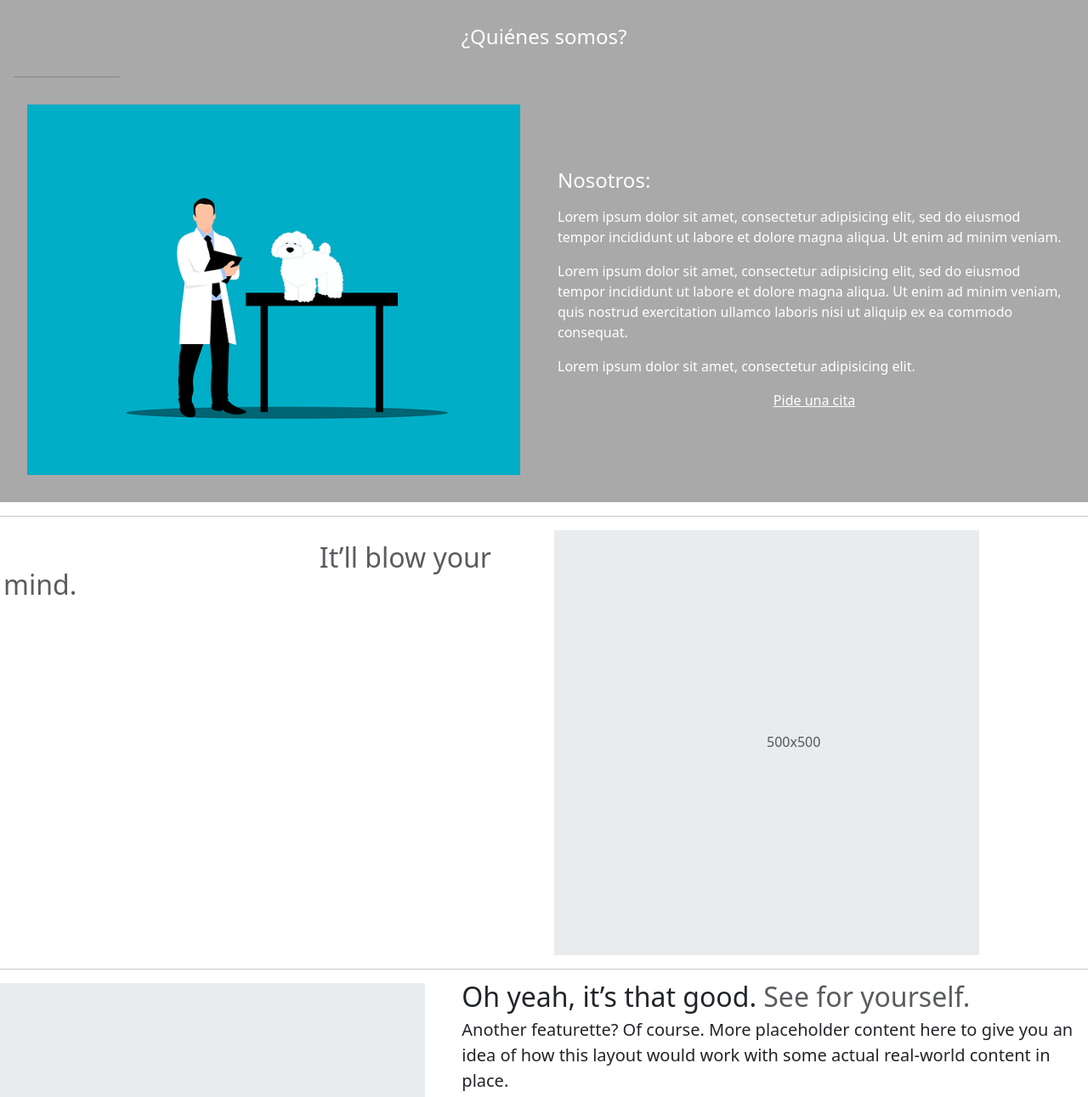
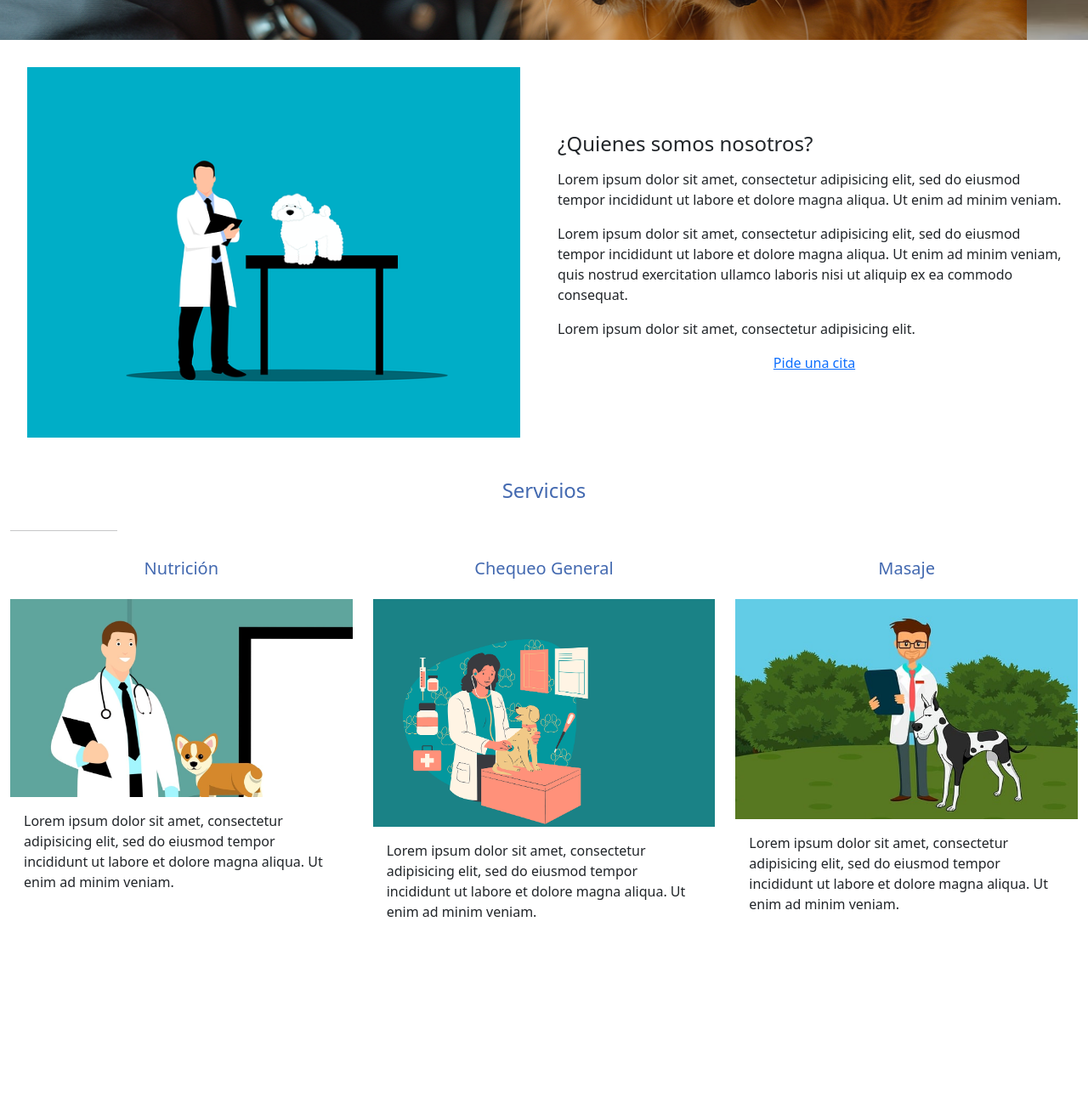
Before and after one commit to shr7irley/Veterinaria, a plain HTML site: page index.html in a window 1280 px wide. Shown: the part 653-1944 px from the top of the page at 85% size. After the commit the page ends 1770 px from the top, so only its background shows below. Drawn offline with nearby package versions, Linux system fonts and the light colour scheme.

Commit message:
Add files via upload
Se actualiza la sección Nosotros

```diff
--- a/index.html
+++ b/index.html
@@ -39,42 +39,36 @@
               </li>
             </div>
         </div>
-      </nav>
-    <!--Aqui termina el menu de navegacion-->
+      </nav>   <!--Aqui termina el menu de navegacion-->
 
 
       <!--Aqui va el carrusel de imagenes-->
       <div id="Inicio" class="carousel slide" data-bs-ride="carousel">
         <div class="carousel-inner">
           <div class="carousel-item active">
-            <img src="img/carrusel1.1.jpg" style="height: 650px;" class="d-block w-100" alt="...">
+            <img src="img/carrusel1.png" style="height: 700px;" class="d-block w-100" alt="...">
           </div>
           <div class="carousel-item">
-            <img src="img/carrusel2.2.png" style="height: 650px;" class="d-block w-100" alt="...">
+            <img src="img/carrusel2.jpg" style="height: 700px;" class="d-block w-100" alt="...">
           </div>
           <div class="carousel-item">
-            <img src="img/carrusel3.3.jpg" style="height: 650px;" class="d-block w-100" alt="...">
+            <img src="img/carrusel3.jpg" style="height: 700px;" class="d-block w-100" alt="...">
           </div>
         </div>
-      </div>
+      </div>    <!--Aqui termina el carrusel de imagenes-->
 
-      <!-- INICIO SECCIÓN NOSOTROS-->
+      <!-- Aqui empieza la seccion de nosotros-->
 
-	<section class="container-fluid bg-color-azul p-3" id="Nosotros">
+	<section class="container-fluid bg-color-gris p-3" id="Nosotros">
 
-		<h4 class="text-white text-center p-3">
-			¿Quiénes somos?
-		</h4>
-
-		<hr class="hrblanco">
 
 		<div class="row  align-items-center">
 			<div class="col-12 col-lg-6">
 				<img src="img/nosotros.png" class="img-fluid p-3" alt="nosotros">
 			</div>
-			<div class="col-12 col-lg-6 text-white p-3">
+			<div class="col-12 col-lg-6 p-3">
 				<h4 class="my-3">
-					Nosotros:
+					¿Quienes somos nosotros?
 				</h4>
 				<p>
 					Lorem ipsum dolor sit amet, consectetur adipisicing elit, sed do eiusmod
@@ -93,55 +87,65 @@
 				</p>
 
 				<p class="text-center">
-					<a href="#" class="font-weigth-bolder-bold text-white">Pide una cita</a>
+					<a href="#" class="font-weigth-bolder-bold">Pide una cita</a>
 				</p>
 			</div>
 		</div>
+	</section>	<!-- Aqui empieza la seccion nosotros-->
+
+    <!-- Aqui empieza la seccio de servicios-->
+
+    <section class="container-fluid" id="servicios">
+
+		<h4 class="text-center p-3 font-color-general">
+			Servicios
+		</h4>
+
+		<hr class="hrazul">
+
+		<div class="row">
+			<div class="col-12 col-lg-4">
+				<h5 class="font-color-general text-center p-3">Nutrición</h5>
+				<img src="img/carrusel1.1.jpg" class="img-fluid" alt="imagen nutricion">
+				<p class="p-3">
+					Lorem ipsum dolor sit amet, consectetur adipisicing elit, sed do eiusmod
+					tempor incididunt ut labore et dolore magna aliqua. Ut enim ad minim veniam.
+				</p>
+
+			</div>
+
+			<div class="col-12 col-lg-4">
+				<h5 class="font-color-general text-center p-3">Chequeo General</h5>
+				<img src="img/carrusel2.2.png" class="img-fluid" alt="imagen chequeo">
+				<p class="p-3">
+					Lorem ipsum dolor sit amet, consectetur adipisicing elit, sed do eiusmod
+					tempor incididunt ut labore et dolore magna aliqua. Ut enim ad minim veniam.
+				</p>
+			</div>
+
+			<div class="col-12 col-lg-4">
+				<h5 class="font-color-general text-center p-3">Masaje</h5>
+				<img src="img/carrusel3.3.jpg" class="img-fluid" alt="imagen masaje">
+				<p class="p-3">
+					Lorem ipsum dolor sit amet, consectetur adipisicing elit, sed do eiusmod
+					tempor incididunt ut labore et dolore magna aliqua. Ut enim ad minim veniam.
+				</p>
+			</div>
+
+		</div>
+
+
+
 	</section>
 
-	<!-- FIN SECCIÓN NOSOTROS-->
 
-     <!--Aqui termina el carrusel de imagenes-->
+    <!--Aqui empieza los estudiantes-->
+    <section>
 
-     <hr class="featurette-divider">
+    </section>
 
-     <div class="row featurette">
-       <div class="col-12 col-lg-6 text-white p-3">
-         <h2 class="featurette-heading fw-normal lh-1">First featurette heading. <span class="text-body-secondary">It’ll blow your mind.</span></h2>
-         <p class="lead">Some great placeholder content for the first featurette here. Imagine some exciting prose here.</p>
-       </div>
-       <div class="col-md-5">
-         <svg class="bd-placeholder-img bd-placeholder-img-lg featurette-image img-fluid mx-auto" width="500" height="500" xmlns="http://www.w3.org/2000/svg" role="img" aria-label="Placeholder: 500x500" preserveAspectRatio="xMidYMid slice" focusable="false"><title>Placeholder</title><rect width="100%" height="100%" fill="var(--bs-secondary-bg)"/><text x="50%" y="50%" fill="var(--bs-secondary-color)" dy=".3em">500x500</text></svg>
-       </div>
-     </div>
 
-     <hr class="featurette-divider">
 
-     <div class="row featurette">
-       <div class="col-md-7 order-md-2">
-         <h2 class="featurette-heading fw-normal lh-1">Oh yeah, it’s that good. <span class="text-body-secondary">See for yourself.</span></h2>
-         <p class="lead">Another featurette? Of course. More placeholder content here to give you an idea of how this layout would work with some actual real-world content in place.</p>
-       </div>
-       <div class="col-md-5 order-md-1">
-         <svg class="bd-placeholder-img bd-placeholder-img-lg featurette-image img-fluid mx-auto" width="500" height="500" xmlns="http://www.w3.org/2000/svg" role="img" aria-label="Placeholder: 500x500" preserveAspectRatio="xMidYMid slice" focusable="false"><title>Placeholder</title><rect width="100%" height="100%" fill="var(--bs-secondary-bg)"/><text x="50%" y="50%" fill="var(--bs-secondary-color)" dy=".3em">500x500</text></svg>
-       </div>
-     </div>
-
-     <hr class="featurette-divider">
-
-     <div class="row featurette">
-       <div class="col-md-7">
-         <h2 class="featurette-heading fw-normal lh-1">And lastly, this one. <span class="text-body-secondary">Checkmate.</span></h2>
-         <p class="lead">And yes, this is the last block of representative placeholder content. Again, not really intended to be actually read, simply here to give you a better view of what this would look like with some actual content. Your content.</p>
-       </div>
-       <div class="col-md-5">
-         <svg class="bd-placeholder-img bd-placeholder-img-lg featurette-image img-fluid mx-auto" width="500" height="500" xmlns="http://www.w3.org/2000/svg" role="img" aria-label="Placeholder: 500x500" preserveAspectRatio="xMidYMid slice" focusable="false"><title>Placeholder</title><rect width="100%" height="100%" fill="var(--bs-secondary-bg)"/><text x="50%" y="50%" fill="var(--bs-secondary-color)" dy=".3em">500x500</text></svg>
-       </div>
-     </div>
-
-     <hr class="featurette-divider">
-
-     <!-- /END THE FEATURETTES -->
 
     <script src="https://cdn.jsdelivr.net/npm/bootstrap@5.3.3/dist/js/bootstrap.bundle.min.js" integrity="sha384-YvpcrYf0tY3lHB60NNkmXc5s9fDVZLESaAA55NDzOxhy9GkcIdslK1eN7N6jIeHz" crossorigin="anonymous"></script>
   </body>
```
